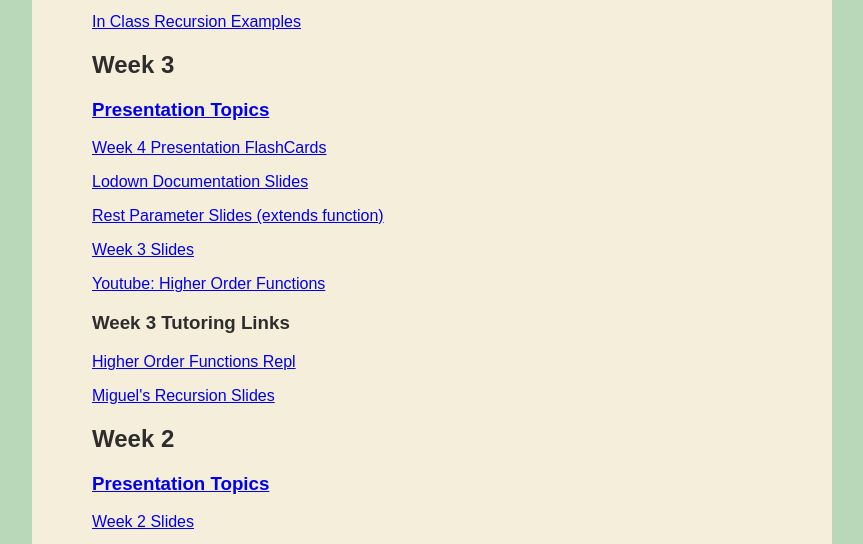
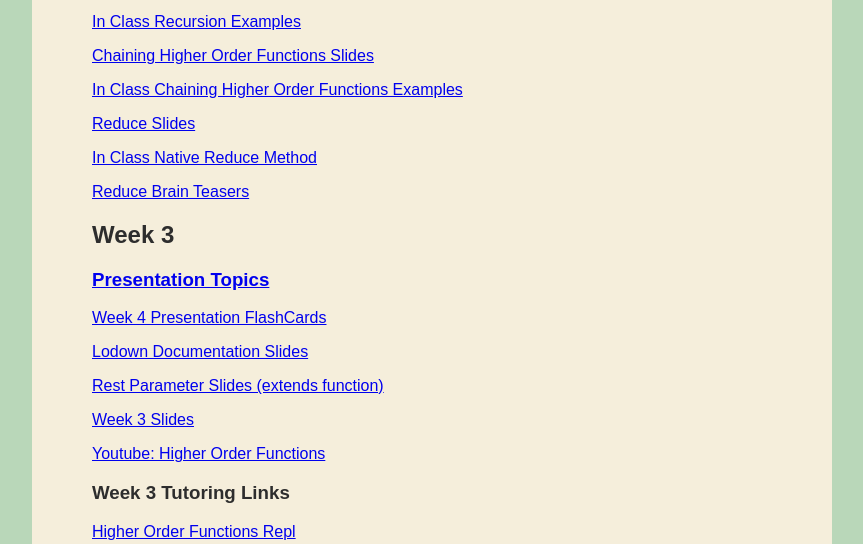
Before and after one commit to kchresfield/kilo.github.io, a plain HTML site: page helpfulLinks.html in a window 1280 px wide. Shown: the part 224-768 px from the top of the page, without its empty margins (208-1071 px from the left). Drawn offline with Linux system fonts and the light colour scheme.

Commit message:
added w4d2 and w4d3 slides and inclass examples

```diff
--- a/helpfulLinks.html
+++ b/helpfulLinks.html
@@ -98,11 +98,11 @@
                     <!--<h2>Week 4</h2>-->
                         <a href="https://docs.google.com/presentation/d/19K1raEUT74-3-_ygvGHExENN4wUX-3F3xG5DQToeaaY/embed?usp=sharing"><p>Recursion Slides</p></a>
                         <a href="https://repl.it/@kchresfield/In-Class-Recursion-Example"><p>In Class Recursion Examples</p></a>
-                    <!--    <a href="https://docs.google.com/presentation/d/1cfhvts74X_Adg_l5YFqipFWjfkzm3aUFm46ffrYloVE/embed?usp=sharing"><p>Chaining Higher Order Functions Slides</p></a>-->
-                    <!--    <a href="https://repl.it/@kchresfield/Method-Chining-Class-Example"><p>In Class Chaining Higher Order Functions Examples</p></a>-->
-                    <!--    <a href="https://docs.google.com/presentation/d/1PDQTFJYLojoLWZaf_9gqXVExYg_e0vq8ku_DCRtWt3Q/embed?usp=sharing"><p>Reduce Slides</p></a>-->
-                    <!--    <a href="https://repl.it/@kchresfield/In-Class-Native-Reduce-Examples"><p>In Class Native Reduce Method</p></a>-->
-                    <!--    <a href="https://repl.it/@kchresfield/Reduce"><p>Reduce Brain Teasers</p></a>-->
+                        <a href="https://docs.google.com/presentation/d/1cfhvts74X_Adg_l5YFqipFWjfkzm3aUFm46ffrYloVE/embed?usp=sharing"><p>Chaining Higher Order Functions Slides</p></a>
+                        <a href="https://repl.it/@kchresfield/Method-Chining-Class-Example"><p>In Class Chaining Higher Order Functions Examples</p></a>
+                        <a href="https://docs.google.com/presentation/d/1PDQTFJYLojoLWZaf_9gqXVExYg_e0vq8ku_DCRtWt3Q/embed?usp=sharing"><p>Reduce Slides</p></a>
+                        <a href="https://repl.it/@kchresfield/In-Class-Native-Reduce-Examples"><p>In Class Native Reduce Method</p></a>
+                        <a href="https://repl.it/@kchresfield/Reduce"><p>Reduce Brain Teasers</p></a>
                     <!--    <a href="https://docs.google.com/presentation/d/1jmM-Ab2G0Rum0n3ji9bI73mi0dtDeOnL8zvmb3BkzsE/edit?usp=sharing"><p>Pure Functions Slides</p></a>-->
                     <!--    <a href="https://repl.it/@kchresfield/In-Class-Pure-Function-Examples"><p>In Class Pure Function Examples</p></a>-->
                     <!--    <a href="https://www.youtube.com/watch?v=dZ41D6LDSBg"><p>Pure Functions Video</p></a>  -->
```
